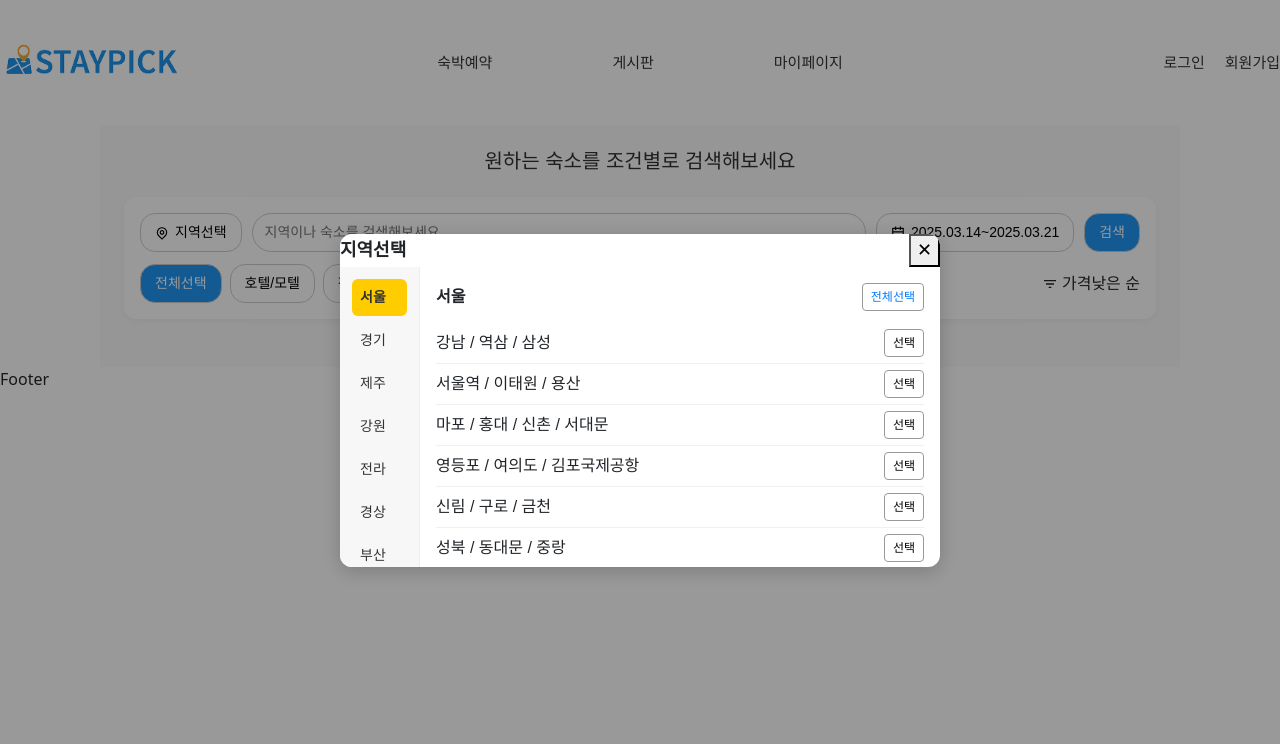
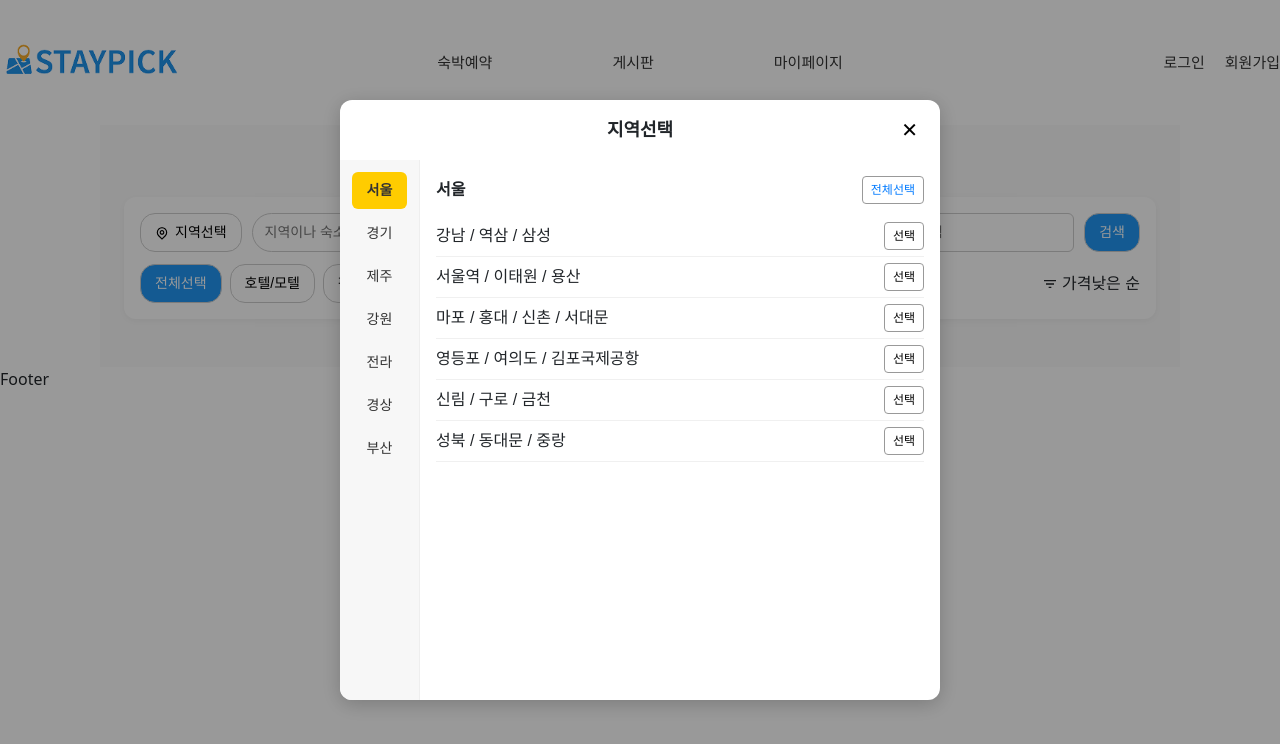
Before and after one commit to ca1yp2/staypick_front, a React (Vite) app: page /hotellist in a window 1280 px wide. Both pictures are taken after a click on the button "지역선택". Shown: the top 744 px of the page. Built offline with nearby package versions, Linux system fonts and the light colour scheme.

Commit message:
datepicker까지 한 필터바입니다

```diff
--- a/package.json
+++ b/package.json
@@ -12,8 +12,10 @@
   "dependencies": {
     "axios": "^1.8.4",
     "bootstrap": "^5.3.5",
+    "date-fns": "^4.1.0",
     "react": "^19.0.0",
     "react-bootstrap": "^2.10.9",
+    "react-datepicker": "^8.3.0",
     "react-dom": "^19.0.0",
     "react-icon": "^1.0.0",
     "react-icons": "^5.5.0",
--- /dev/null
+++ b/src/components/DateRangePicker.jsx
@@ -0,0 +1,38 @@
+import React, { useState } from 'react';
+import DatePicker from 'react-datepicker';
+import 'react-datepicker/dist/react-datepicker.css';
+import '../css/components/DateRangePicker.css';
+
+const DateRangePicker = ({ onDateChange }) => {
+  const [dateRange, setDateRange] = useState([null, null]);
+  const [startDate, endDate] = dateRange;
+
+  const formatDate = (date) => {
+    if (!date) return '';
+    const yyyy = date.getFullYear();
+    const mm = String(date.getMonth() + 1).padStart(2, '0');
+    const dd = String(date.getDate()).padStart(2, '0');
+    return `${yyyy}.${mm}.${dd}`;
+  };
+
+  const handleChange = (update) => {
+    setDateRange(update);
+    if (onDateChange) {
+      onDateChange(update[0], update[1]);
+    }
+  };
+
+  return (
+    <DatePicker
+      selectsRange
+      startDate={startDate}
+      endDate={endDate}
+      onChange={handleChange}
+      dateFormat="yyyy.MM.dd"
+      placeholderText="날짜 선택"
+      className="range-input"
+    />
+  );
+};
+
+export default DateRangePicker;
--- a/src/components/FilterBar.jsx
+++ b/src/components/FilterBar.jsx
@@ -1,15 +1,23 @@
 import React, { useState } from 'react';
-import { RiMapPinLine, RiCalendarLine, RiFilter3Line } from 'react-icons/ri';
+import { RiMapPinLine, RiFilter3Line } from 'react-icons/ri';
 import RegionModal from './RegionModal';
+import DateRangePicker from './DateRangePicker';
 import '../css/components/FilterBar.css';
 
 const FilterBar = () => {
   const [showModal, setShowModal] = useState(false);
   const [selectedRegion, setSelectedRegion] = useState('');
+  const [checkInDate, setCheckInDate] = useState(null);
+  const [checkOutDate, setCheckOutDate] = useState(null);
 
   const handleSelect = (value) => {
     setSelectedRegion(value);
     setShowModal(false);
+  };
+
+  const handleDateChange = (checkIn, checkOut) => {
+    setCheckInDate(checkIn);
+    setCheckOutDate(checkOut);
   };
 
   return (
@@ -27,9 +35,8 @@ const FilterBar = () => {
           readOnly
         />
 
-        <button className="date-button">
-          <RiCalendarLine /> 2025.03.14~2025.03.21
-        </button>
+        {/* ✅ 달력 range-picker로 대체 */}
+        <DateRangePicker onDateChange={handleDateChange} />
 
         <button className="search-btn">검색</button>
       </div>
--- a/src/components/RegionModal.jsx
+++ b/src/components/RegionModal.jsx
@@ -12,7 +12,9 @@ const RegionModal = ({ onSelect, onClose }) => {
           <span>지역선택</span>
           <button onClick={onClose}>✕</button>
         </div>
+
         <div className="modal-body">
+          {/* 왼쪽 지역 사이드바 */}
           <div className="region-sidebar">
             {Object.keys(regions).map((region) => (
               <button
@@ -24,11 +26,19 @@ const RegionModal = ({ onSelect, onClose }) => {
               </button>
             ))}
           </div>
+
+          {/* 오른쪽 지역 리스트 */}
           <div className="region-list">
             <div className="region-list-header">
               <strong>{selectedRegion}</strong>
-              <button className="select-all">전체선택</button>
+              <button
+                className="select-all"
+                onClick={() => onSelect(`${selectedRegion} 전체`)}
+              >
+                전체선택
+              </button>
             </div>
+
             <ul>
               {regions[selectedRegion].map((item, idx) => (
                 <li key={idx}>
--- /dev/null
+++ b/src/css/components/DateRangePicker.css
@@ -0,0 +1,7 @@
+.range-input {
+    padding: 8px 12px;
+    font-size: 14px;
+    border: 1px solid #ccc;
+    border-radius: 6px;
+    width: 200px;
+  }
--- a/src/css/components/RegionModal.css
+++ b/src/css/components/RegionModal.css
@@ -16,6 +16,7 @@
   .region-modal {
     background: #fff;
     border-radius: 12px;
+    height: 600px;
     width: 600px;
     max-width: 90%;
     box-shadow: 0 4px 20px rgba(0, 0, 0, 0.2);
@@ -26,19 +27,39 @@
 
   /* 모달 헤더 */
   .modal-header {
-    display: flex;
-    justify-content: space-between;
-    align-items: center;
-    padding: 16px;
+    position: relative;
+    height: 60px; /* 헤더 높이 고정 */
+    border-bottom: 1px solid #eee;
+    padding: 0 16px;
+  }
+
+  /* 가운데 정렬된 "지역선택" 텍스트 */
+  .modal-header span {
+    position: absolute;
+    top: 50%;
+    left: 50%;
+    transform: translate(-50%, -50%);
     font-size: 18px;
     font-weight: 600;
-    border-bottom: 1px solid #eee;
   }
+
+  /* ✕ 버튼 */
+  .modal-header button {
+    position: absolute;
+    top: 50%;
+    right: 16px;
+    transform: translateY(-50%);
+    background: none;
+    border: none;
+    font-size: 20px;
+    cursor: pointer;
+  }
+
 
   /* 모달 본문 */
   .modal-body {
     display: flex;
-    height: 300px;
+    height: 400px;
   }
 
   /* 지역 탭 사이드바 */
@@ -53,6 +74,9 @@
   }
 
   .region-tab {
+    display:flex;
+    align-items: center;
+    justify-content: center;
     background: none;
     border: none;
     padding: 8px;
--- a/src/routes/AppRoutes.jsx
+++ b/src/routes/AppRoutes.jsx
@@ -3,7 +3,7 @@ import Layout from '../Layout'
 import Home from '../pages/Home'
 import Detail from '../pages/Detail'
 import HotelList from '../pages/HotelList'
-import LocationCheck from '../pages/LocationChenk'
+import LocationCheck from '../pages/LocationCheck'
 import Payment from '../pages/Payment'
 import Login from '../pages/Login'
 import Register from '../pages/Register'
```
Also changed, not shown: src/pages/LocationCheck.jsx (renamed from src/pages/LocationChenk.jsx), 1 other file (tests, documents, lock files or other folders).
